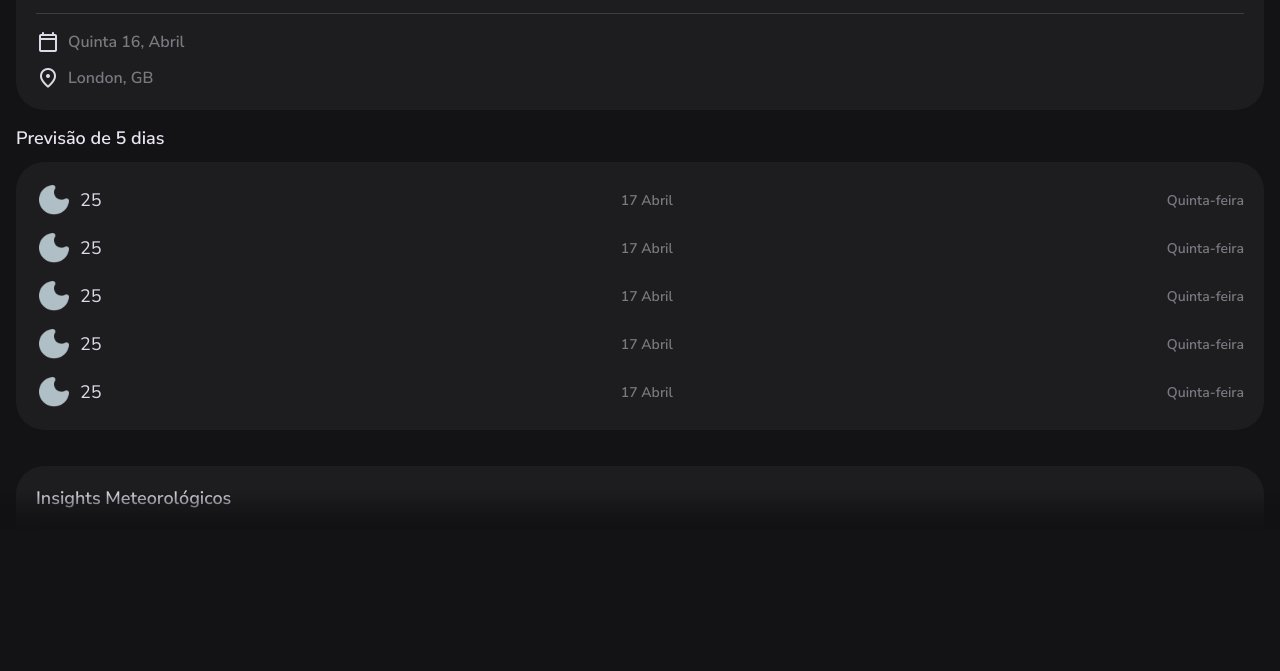
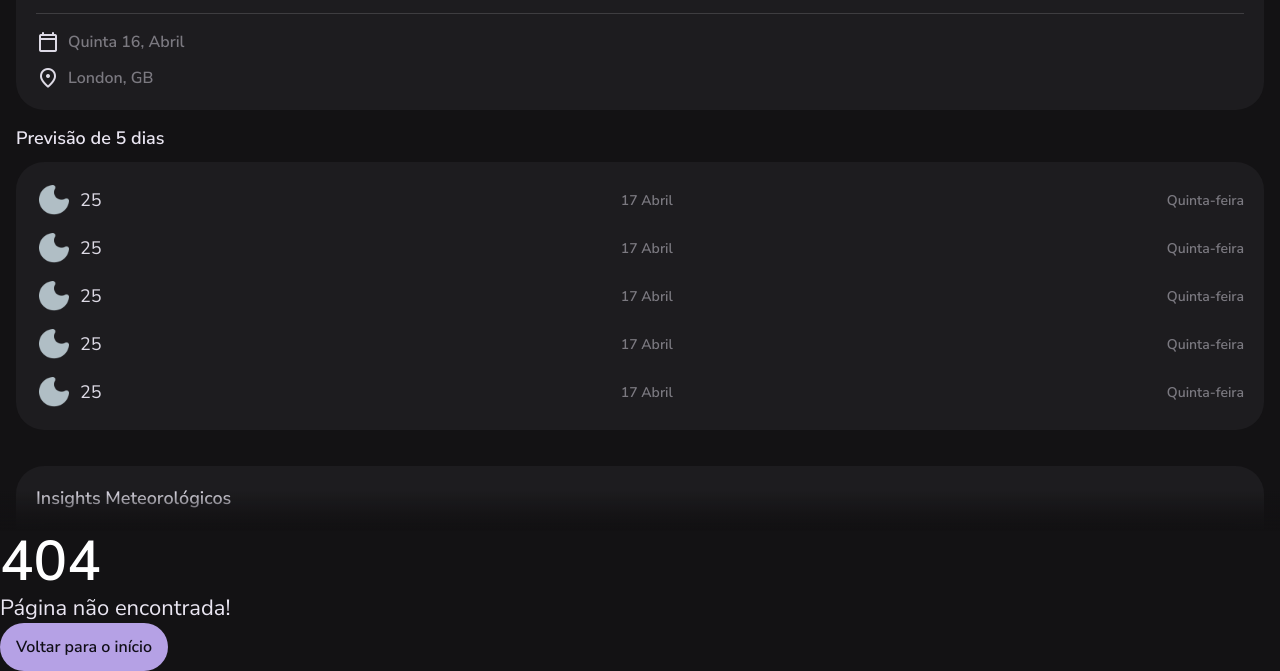
Before and after one commit to Evanildo-Silva/weatherio, a plain HTML site: page index.html in a window 1280 px wide. Shown: the part 269-940 px from the top of the page. Before the commit the page ends 800 px from the top, so only its background shows below. Drawn offline with Linux system fonts and the light colour scheme.

Commit message:
feat: create not found section

```diff
--- a/index.html
+++ b/index.html
@@ -600,6 +600,20 @@
         </article>
     </main>
 
+    <section class="error-content" data-error-content>
+
+        <h2 class="heading">404</h2>
+
+        <p class="body-1">Página não encontrada!</p>
+
+        <a href="#" class="btn-primary">
+
+            <span class="span">Voltar para o início</span>
+
+        </a>
+
+    </section>
+
 </body>
 
 </html>
```
